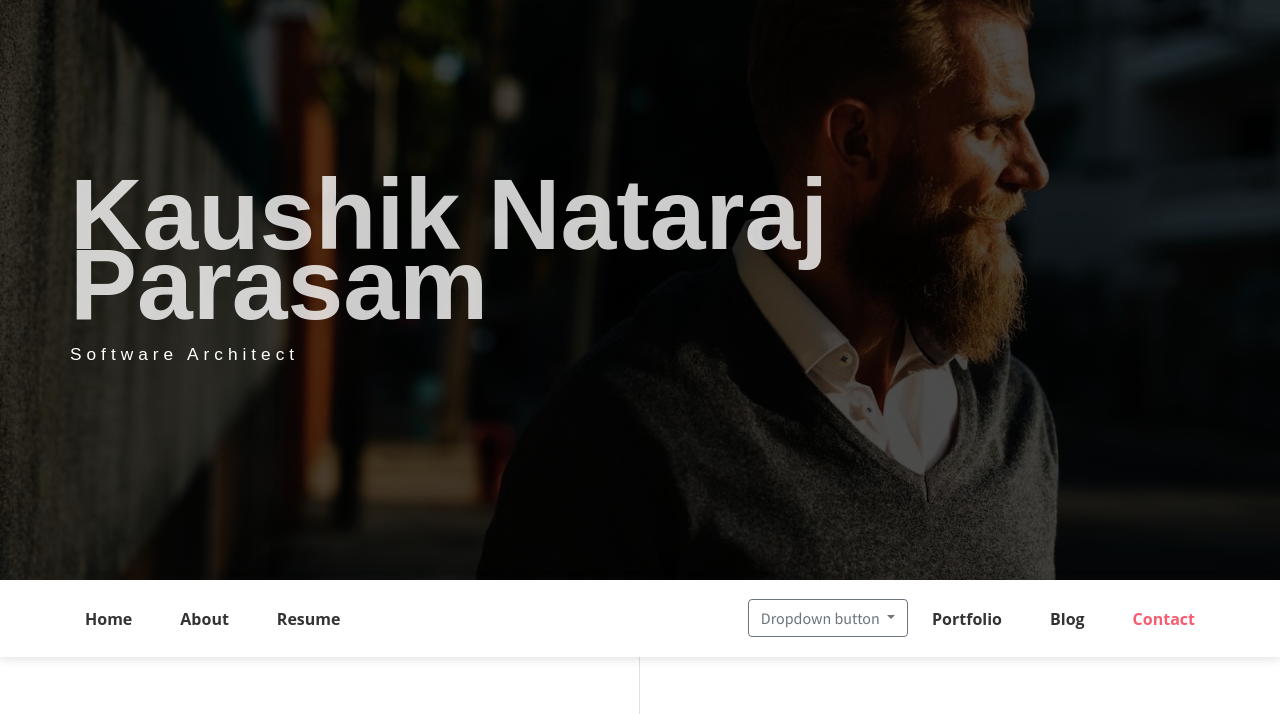
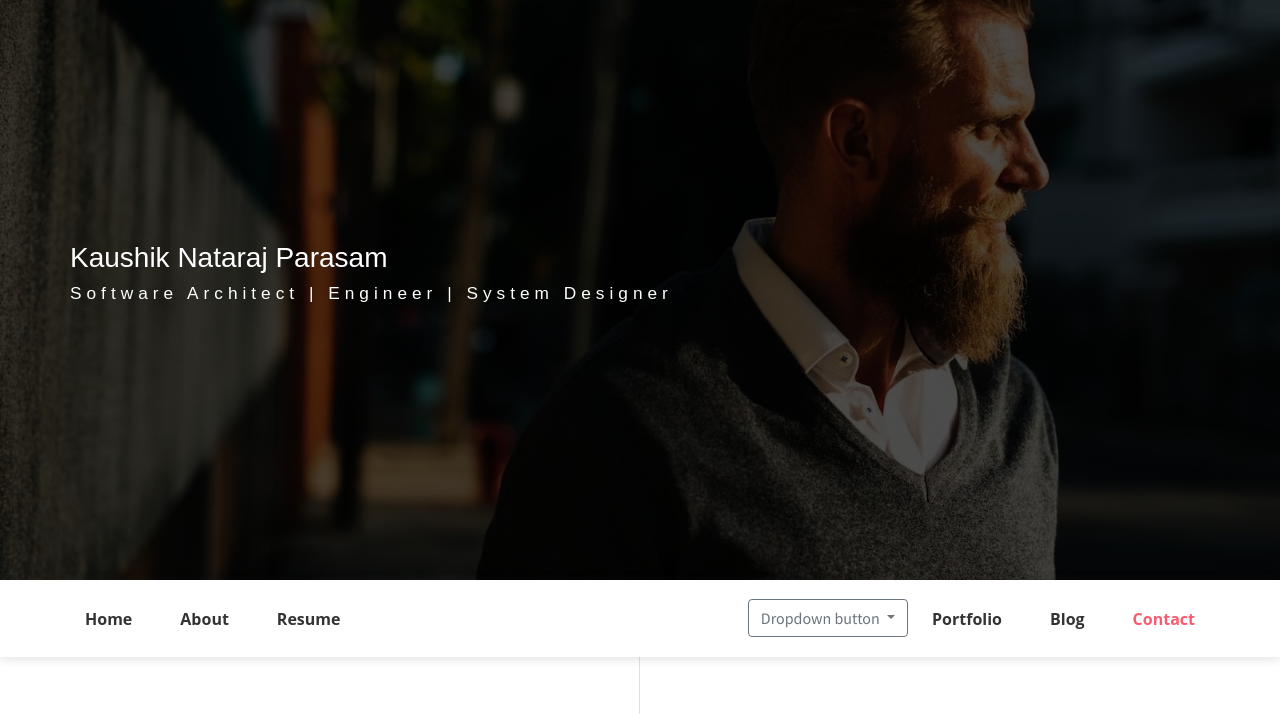
Before and after one commit to xargs/portfolio, a website: page index.html in a window 1280 px wide. Shown: the part 60-774 px from the top of the page. Drawn offline with Linux system fonts and the light colour scheme; some packages are replaced by stand-ins of ours.

Commit message:
Update index.html

```diff
--- a/index.html
+++ b/index.html
@@ -23,8 +23,8 @@
                 <li class="social-item"><a class="social-link text-light" href="#"><i class="ti-github" aria-hidden="true"></i></a></li>
             </ul>
             <div class="header-content">
-                <h4 class="header-title">Kaushik Nataraj Parasam</h4>
-                <h6 class="header-mono" >Software Architect</h6>
+                <h3 class="header-header">Kaushik Nataraj Parasam</h4>
+                <h6 class="header-mono" >Software Architect | Engineer | System Designer</h6>
 <!--                 <button class="btn btn-primary btn-rounded"><i class="ti-printer pr-2"></i>Print Resume</button> -->
             </div>
         </div>
```
